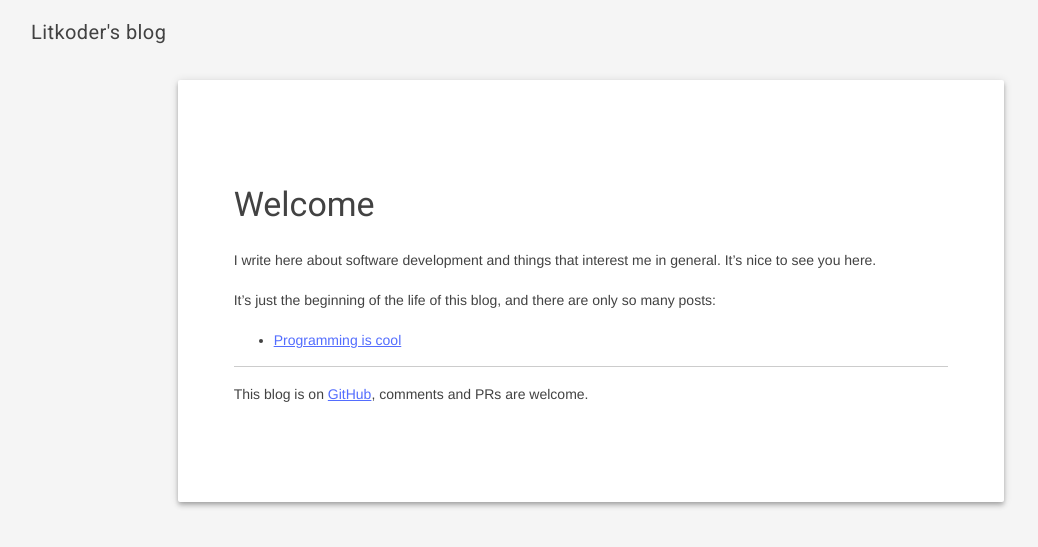
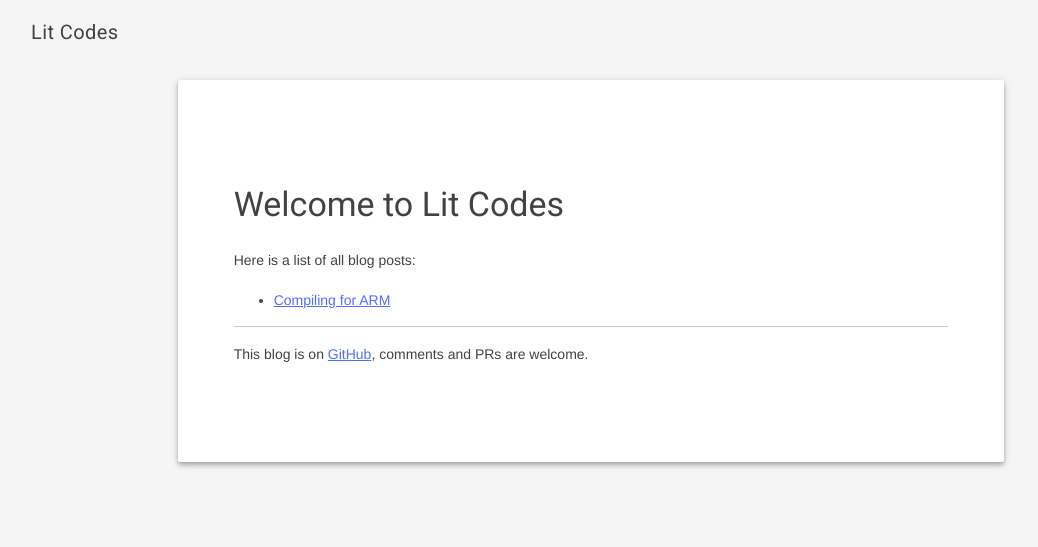
Before and after one commit to aminmarashi/blog-old, a Jekyll site: the page built from index.md, in a window 1280 px wide. Shown: the top 547 px of the page, without its empty margins (49-1087 px from the left). Built offline with Jekyll 4.4.1, drawn with Linux system fonts in a browser that asks for light colours.

Commit message:
Update posts, remove programming is cool

```diff
--- a/index.md
+++ b/index.md
@@ -1,16 +1,13 @@
 ---
 layout: index
-title: Litkoder's blog
+title: Lit Codes
 ---
 
-### Welcome
+### Welcome to Lit Codes
 
-I write here about software development and things that interest me in general. It's nice to
-see you here.
+Here is a list of all blog posts:
 
-It's just the beginning of the life of this blog, and there are only so many posts:
-
-- [Programming is cool](posts/programming_is_cool.md)
+- [Compiling for ARM](posts/compiling-for-arm.md)
 
 ---
 
```
Also changed, not shown: posts/programming_is_cool.md (deleted, +0 -124 lines).
